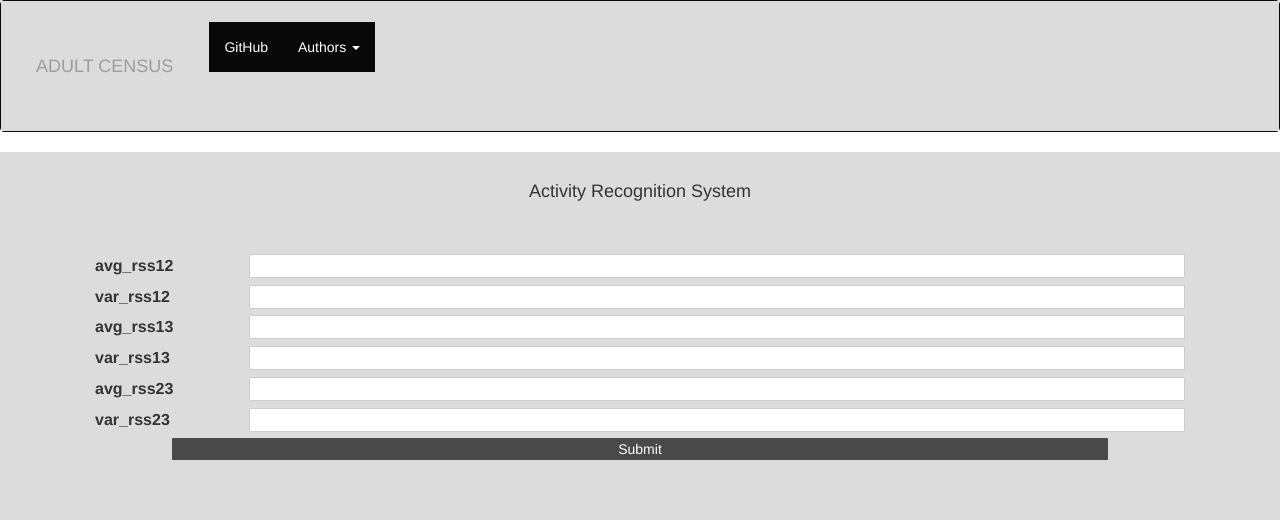
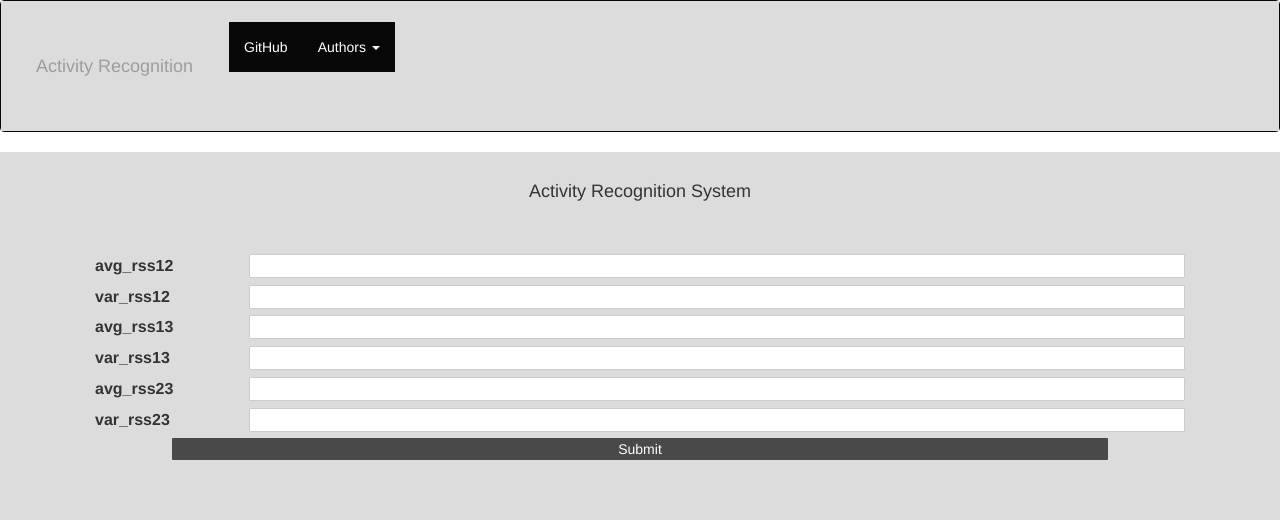
Before and after one commit to amanpreetOberoi/AcitivityRecognition, a Flask app: page / in a window 1280 px wide. Shown: the top 520 px of the page. Run offline with Flask 2, Linux system fonts and the light colour scheme; some libraries are stand-ins or nearby versions.

Commit message:
Update index.html

```diff
--- a/templates/index.html
+++ b/templates/index.html
@@ -60,7 +60,7 @@
     <nav class="navbar navbar-inverse navbar navbar-dark bg-dark">
   <div class="container-fluid">
     <div class="navbar-header">
-      <a class="navbar-brand" href="#">ADULT CENSUS</a>
+      <a class="navbar-brand" href="#">Activity Recognition</a>
     </div>
     <ul class="nav navbar-nav navbar navbar-dark bg-dark">
       <li class="active"><a href="https://github.com/amanpreetOberoi/AcitivityRecognition">GitHub</a></li>
```
